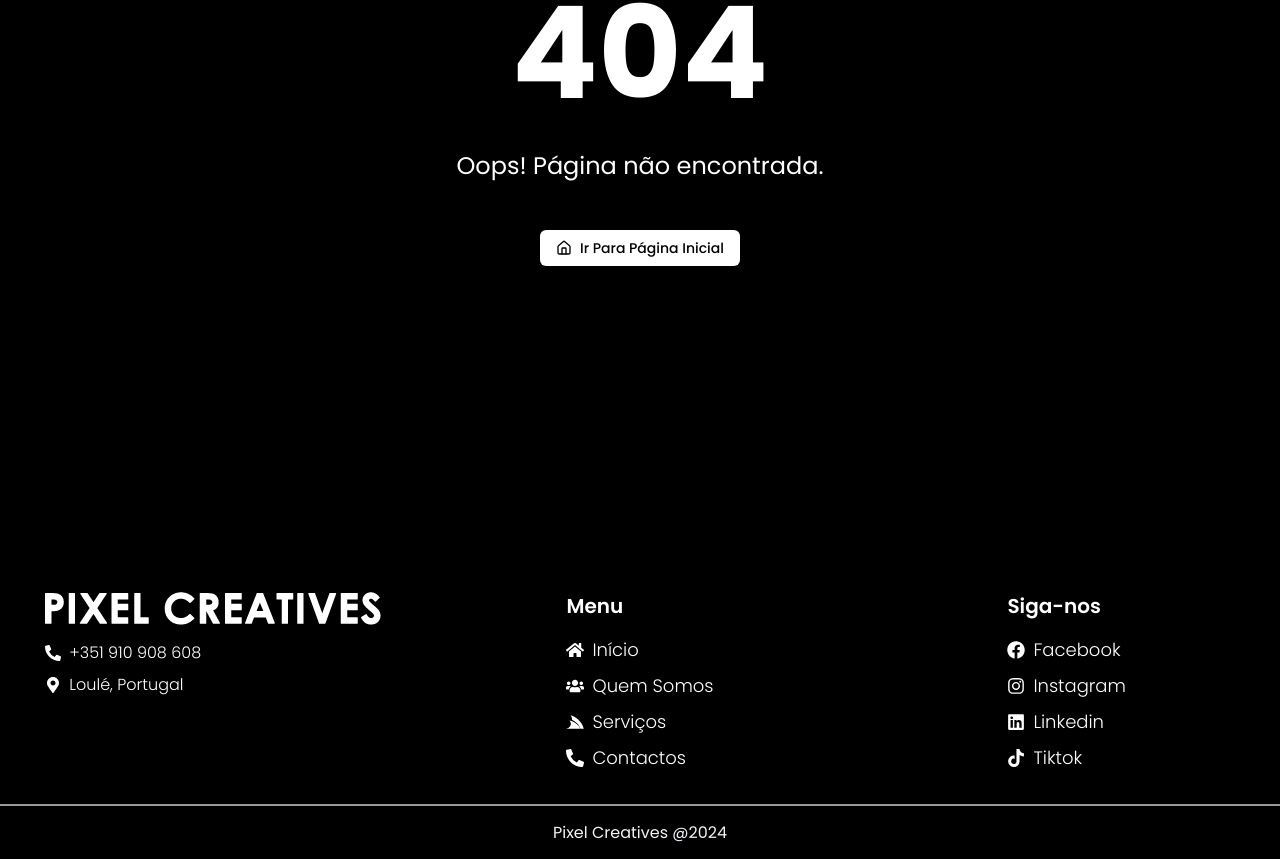
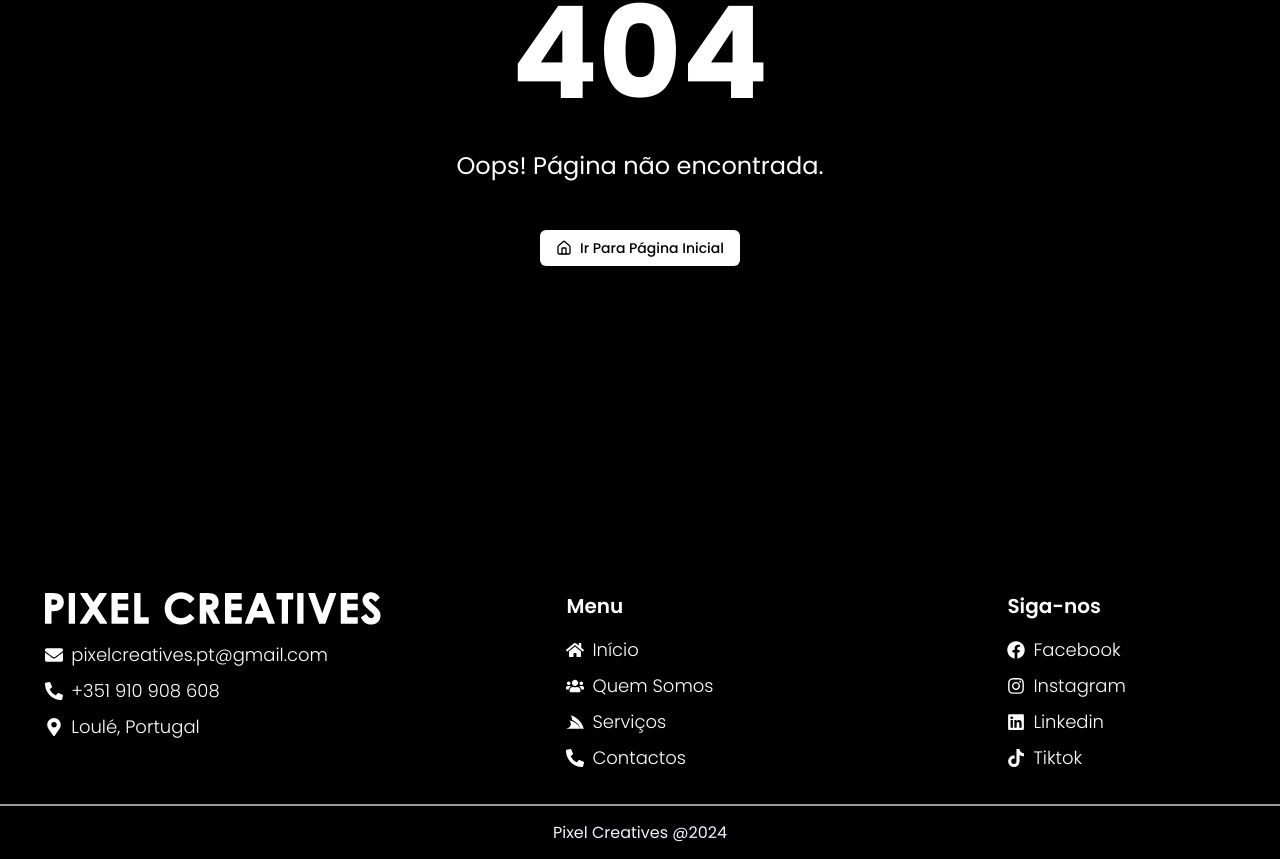
Before and after one commit to fabiodias1986/pixelcreatives, a Next.js app: page / in a window 1280 px wide. Shown: the part 272-1131 px from the top of the page. Built offline with nearby package versions, Linux system fonts and the light colour scheme.

Commit message:
changes6

```diff
--- a/src/components/Footer/Footer.tsx
+++ b/src/components/Footer/Footer.tsx
@@ -1,5 +1,5 @@
 import React from 'react';
-import { FaHome, FaUsers, FaServicestack, FaPhoneAlt, FaFacebook, FaInstagram, FaLinkedin, FaTiktok, FaMapMarkerAlt } from 'react-icons/fa'; // Import all icons here
+import { FaHome, FaUsers, FaServicestack,FaEnvelope, FaPhoneAlt, FaFacebook, FaInstagram, FaLinkedin, FaTiktok, FaMapMarkerAlt } from 'react-icons/fa'; // Import all icons here
 import Image from 'next/image'
 
 const menuItems = [
@@ -19,9 +19,15 @@ const socialMediaLinks = [
 const Footer = () => {
   return (
     <div className="relative font-light grid grid-cols-1 md:grid-cols-3 justify-center place-items-center pt-8 bg-main text-white">
-      <div className="flex-col text-normal h-full w-fit justify-center md:justify-start items-start p-8">
+      <div className="text-lg flex-col text-normal h-full w-fit justify-center md:justify-start items-start p-8">
         <Image src="/assets/logos/logo-white.png" alt="Logo" width={300} height={100} className="h-fit w-auto object-cover object-center" />
-        <p className="mt-4 flex items-center justify-center md:justify-start ">
+        <p className="mt-4 flex items-center justify-center md:justify-start">
+          <FaEnvelope className="mr-2" />
+          <a href="mailto:pixelcreatives.pt@gmail.com" className="hover:text-secundary transition-colors duration-200">
+            pixelcreatives.pt@gmail.com
+          </a>
+        </p>
+        <p className="mt-2 flex items-center justify-center md:justify-start ">
           <FaPhoneAlt className="mr-2" />
           <a href="tel:+351910908608" className="hover:text-secundary transition-colors duration-200">
             +351 910 908 608
```
